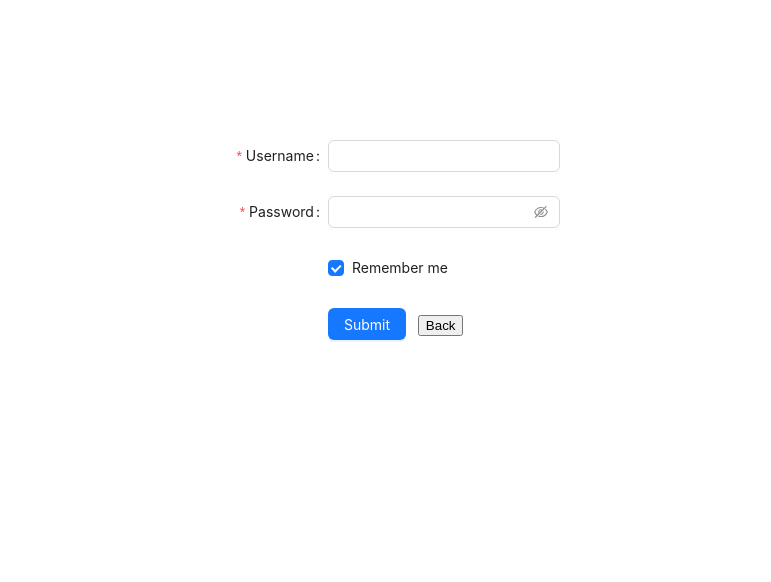
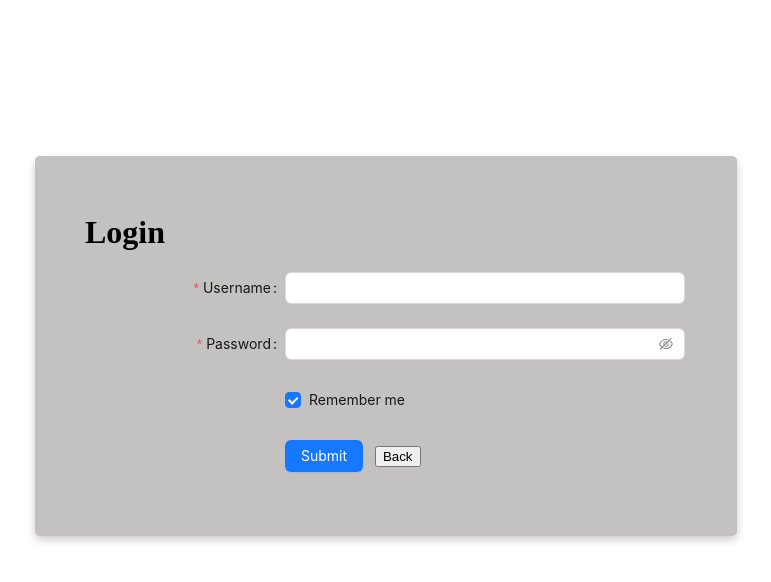
Before and after one commit to iamsajidhanif/nextjs-shapp, a Next.js app: page /login in a window 1280 px wide. Shown: the top 582 px of the page, without its empty margins (254-1025 px from the left). Built offline with nearby package versions, Linux system fonts and the light colour scheme.

Commit message:
login card added to login page

```diff
--- a/src/pages/login.tsx
+++ b/src/pages/login.tsx
@@ -2,9 +2,8 @@ import Head from "next/head";
 import Image from "next/image";
 import { Inter } from "next/font/google";
 import styles from "@/styles/Home.module.css";
-import Back from '../components/Back'
+import Back from "../components/Back";
 import { Button, Checkbox, Form, Input } from "antd";
-
 
 export default function Login() {
   const onFinish = (values: any) => {
@@ -16,10 +15,12 @@ export default function Login() {
   };
   return (
     <>
-         <main className={styles.main}>
+      {/* <main className={styles.main}> */}
+        <div className="auth-page">
           <div className="form-card">
             <br />
           <br />
+          <h1>Login</h1>
             <Form
               name="basic"
               labelCol={{ span: 8 }}
@@ -33,7 +34,9 @@ export default function Login() {
               <Form.Item
                 label="Username"
                 name="username"
-              rules={[{ required: true, message: "Please input your username!" }]}
+                rules={[
+                  { required: true, message: "Please input your username!" },
+                ]}
               >
                 <Input />
               </Form.Item>
@@ -41,7 +44,9 @@ export default function Login() {
               <Form.Item
                 label="Password"
                 name="password"
-              rules={[{ required: true, message: "Please input your password!" }]}
+                rules={[
+                  { required: true, message: "Please input your password!" },
+                ]}
               >
                 <Input.Password />
               </Form.Item>
@@ -57,12 +62,14 @@ export default function Login() {
               <Form.Item wrapperCol={{ offset: 8, span: 16 }}>
                 <Button type="primary" htmlType="submit">
                   Submit
-              </Button>&nbsp;&nbsp;&nbsp;
+                </Button>
+                &nbsp;&nbsp;&nbsp;
                 <Back />
               </Form.Item>
             </Form>
           </div>
-          </main>
+        </div>
+      {/* </main> */}
     </>
   );
 }
--- a/src/styles/globals.css
+++ b/src/styles/globals.css
@@ -1,5 +1,19 @@
-.form-card{
+.auth-page{
+  height: 97vh;
+  display: flex;
+  justify-content:center;
+  align-items: center;
+  /* "align-items: center" is used to center item vertically */
+}
 
+.form-card {
+  background-color: rgb(196, 193, 193);
+  box-shadow: 0 4px 8px 0 rgba(0, 0, 0, 0.2);
+  transition: 0.3s;
+  width: 50%;
+  border-radius: 5px;
+  margin-top: -100px;
+  padding: 0px 20px 40px 50px;
 }
 
 /* :root {
```
Lines whose indentation alone changed are shown as unchanged.
